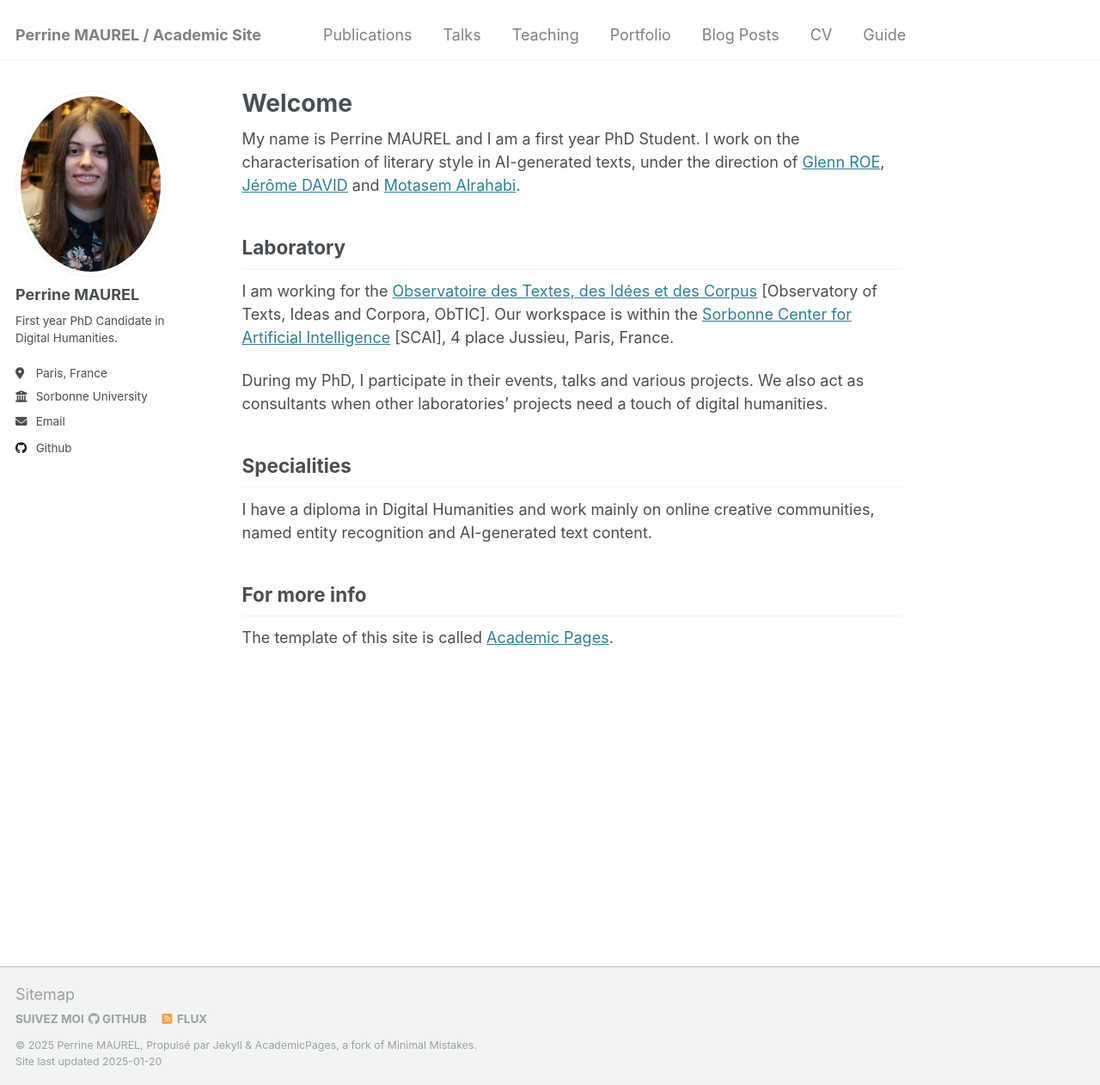
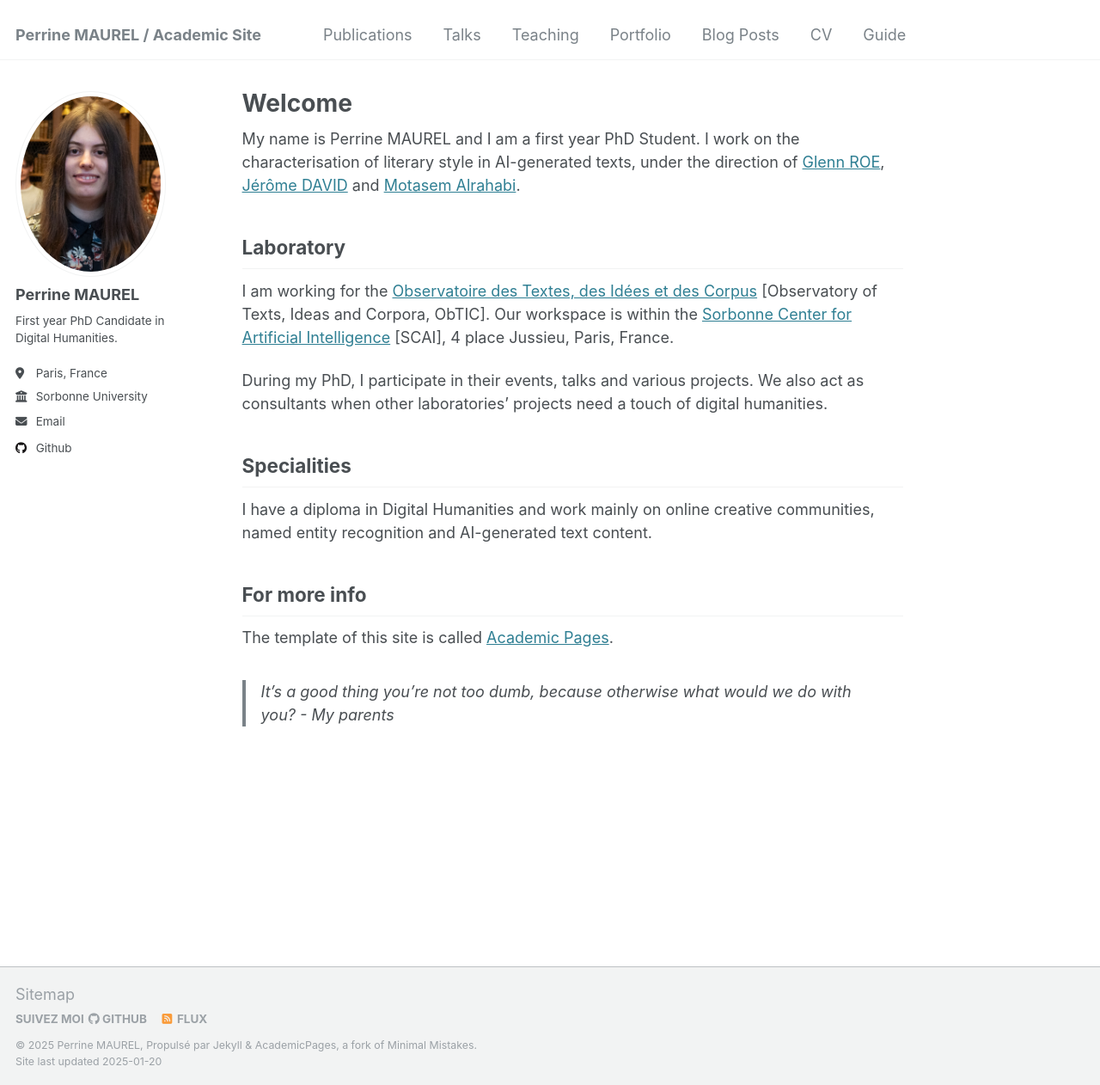
Before and after one commit to perrinemaurel/perrinemaurel.github.io, a Jekyll site: the page built from _pages/about.md, in a window 1280 px wide and 1262 px high. Shown: the whole window at 86% size. Built offline with Jekyll 4.4.1, drawn with Linux system fonts in a browser that asks for light colours.

Commit message:
Update about.md

```diff
--- a/_pages/about.md
+++ b/_pages/about.md
@@ -22,3 +22,5 @@ I have a diploma in Digital Humanities and work mainly on online creative commun
 For more info
 ------
 The template of this site is called [Academic Pages](https://academicpages.github.io).
+
+> *It's a good thing you're not too dumb, because otherwise what would we do with you?* - My parents
```
